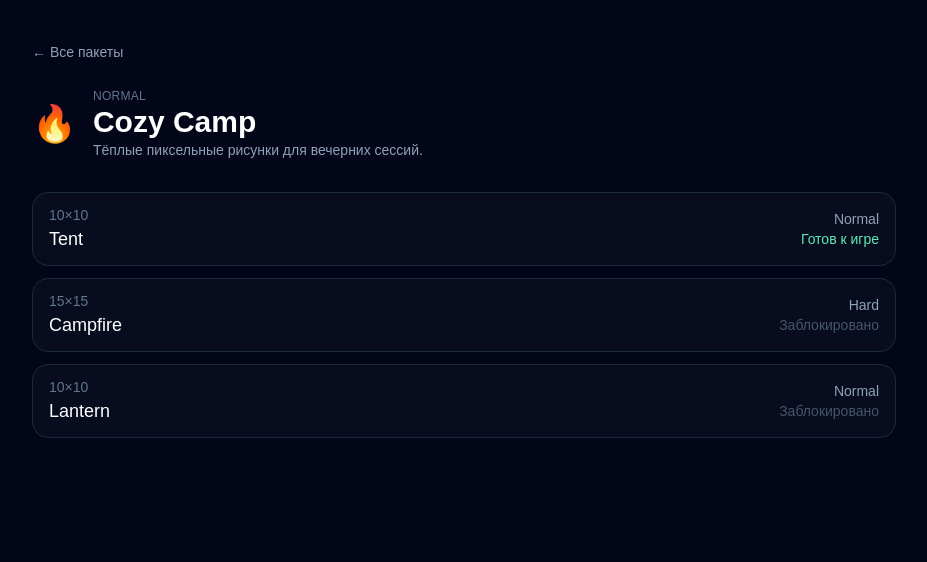
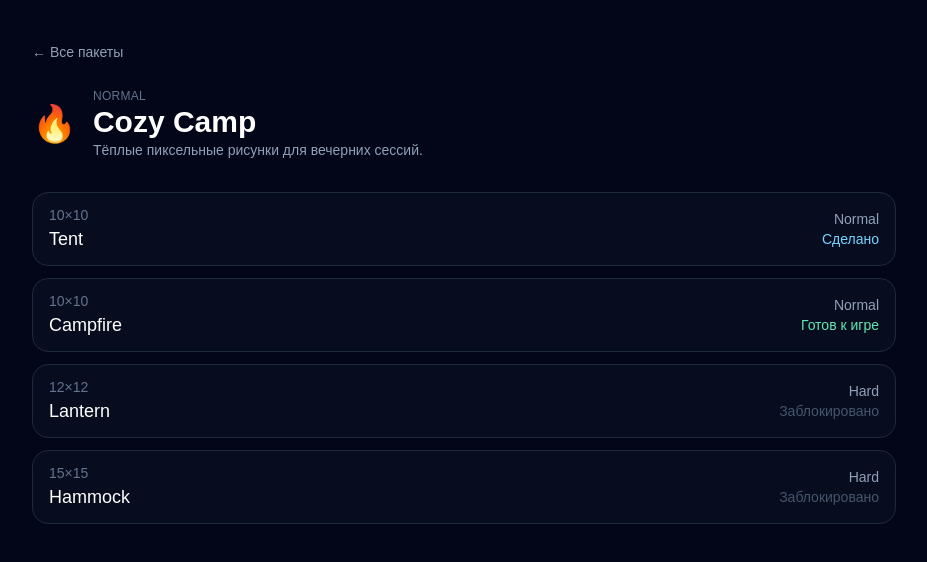
Before and after one commit to demiurge-m1/nonogram, a Next.js app in the folder web/: page /packs/cozy-camp in a window 1280 px wide. Shown: the top 562 px of the page, without its empty margins (176-1103 px from the left). Built offline with nearby package versions, Linux system fonts and the light colour scheme.

Commit message:
chore: expand mock content and api schemas

```diff
--- a/web/src/app/api/packs/[id]/route.ts
+++ b/web/src/app/api/packs/[id]/route.ts
@@ -1,10 +1,19 @@
 import { NextResponse } from 'next/server';
 import { mockPacks } from '@/data/mockPacks';
+import { sleep } from '@/utils/sleep';
 
 type Params = Promise<{ id: string }>;
 
-export async function GET(_: Request, { params }: { params: Params }) {
+export async function GET(request: Request, { params }: { params: Params }) {
   const { id } = await params;
+  const url = new URL(request.url);
+  const delay = Number(url.searchParams.get('delay') ?? 320);
+  await sleep(Number.isFinite(delay) ? delay : 320);
+
+  if (url.searchParams.get('fail') === '1') {
+    return NextResponse.json({ message: 'Pack temporarily unavailable' }, { status: 503, headers: { 'Retry-After': '8' } });
+  }
+
   const pack = mockPacks.find((item) => item.id === id);
 
   if (!pack) {
--- a/web/src/app/api/packs/route.ts
+++ b/web/src/app/api/packs/route.ts
@@ -1,7 +1,16 @@
 import { NextResponse } from 'next/server';
 import { mockPacks } from '@/data/mockPacks';
+import { sleep } from '@/utils/sleep';
 
-export function GET() {
+export async function GET(request: Request) {
+  const url = new URL(request.url);
+  const delay = Number(url.searchParams.get('delay') ?? 450);
+  await sleep(Number.isFinite(delay) ? delay : 450);
+
+  if (url.searchParams.get('fail') === '1') {
+    return NextResponse.json({ message: 'Service temporarily unavailable' }, { status: 503, headers: { 'Retry-After': '5' } });
+  }
+
   return NextResponse.json(
     mockPacks.map((pack) => ({
       id: pack.id,
--- a/web/src/app/api/puzzles/[id]/route.ts
+++ b/web/src/app/api/puzzles/[id]/route.ts
@@ -1,10 +1,19 @@
 import { NextResponse } from 'next/server';
 import { mockBoards } from '@/data/mockBoards';
+import { sleep } from '@/utils/sleep';
 
 type Params = Promise<{ id: string }>;
 
-export async function GET(_: Request, { params }: { params: Params }) {
+export async function GET(request: Request, { params }: { params: Params }) {
   const { id } = await params;
+  const url = new URL(request.url);
+  const delay = Number(url.searchParams.get('delay') ?? 380);
+  await sleep(Number.isFinite(delay) ? delay : 380);
+
+  if (url.searchParams.get('fail') === '1') {
+    return NextResponse.json({ message: 'Puzzle check failed' }, { status: 503, headers: { 'Retry-After': '10' } });
+  }
+
   const puzzle = mockBoards[id];
 
   if (!puzzle) {
--- a/web/src/data/mockBoards.ts
+++ b/web/src/data/mockBoards.ts
@@ -22,6 +22,39 @@ export const mockBoards: Record<string, PuzzleGrid> = {
       [1, 0, 0, 0, 1],
     ],
   },
+  's-2': {
+    id: 's-2',
+    name: 'Heart',
+    size: 5,
+    rows: [[1, 1], [5], [5], [3], [1]],
+    cols: [[2], [4], [4], [4], [2]],
+    solution: [
+      [0, 1, 0, 1, 0],
+      [1, 1, 1, 1, 1],
+      [1, 1, 1, 1, 1],
+      [0, 1, 1, 1, 0],
+      [0, 0, 1, 0, 0],
+    ],
+  },
+  's-3': {
+    id: 's-3',
+    name: 'Sprout',
+    size: 10,
+    rows: [[1], [3], [5], [7], [9], [1], [1], [1], [1], [1]],
+    cols: [[1], [2], [3], [4], [10], [4], [3], [2], [1], [0]],
+    solution: [
+      [0, 0, 0, 0, 1, 0, 0, 0, 0, 0],
+      [0, 0, 0, 1, 1, 1, 0, 0, 0, 0],
+      [0, 0, 1, 1, 1, 1, 1, 0, 0, 0],
+      [0, 1, 1, 1, 1, 1, 1, 1, 0, 0],
+      [1, 1, 1, 1, 1, 1, 1, 1, 1, 0],
+      [0, 0, 0, 0, 1, 0, 0, 0, 0, 0],
+      [0, 0, 0, 0, 1, 0, 0, 0, 0, 0],
+      [0, 0, 0, 0, 1, 0, 0, 0, 0, 0],
+      [0, 0, 0, 0, 1, 0, 0, 0, 0, 0],
+      [0, 0, 0, 0, 1, 0, 0, 0, 0, 0],
+    ],
+  },
   'c-1': {
     id: 'c-1',
     name: 'Tent',
@@ -41,4 +74,75 @@ export const mockBoards: Record<string, PuzzleGrid> = {
       [1, 1, 1, 1, 1, 1, 1, 1, 1, 1],
     ],
   },
+  'c-2': {
+    id: 'c-2',
+    name: 'Campfire',
+    size: 10,
+    rows: [[1, 1], [5], [7], [5], [3], [1, 1, 1], [2, 1, 3], [8], [2, 2], [4]],
+    cols: [[2], [1, 2], [3, 2], [5, 3], [7, 1], [5, 1, 1], [3, 3], [1, 3], [2], [2]],
+    solution: [
+      [0, 0, 0, 1, 0, 1, 0, 0, 0, 0],
+      [0, 0, 1, 1, 1, 1, 1, 0, 0, 0],
+      [0, 1, 1, 1, 1, 1, 1, 1, 0, 0],
+      [0, 0, 1, 1, 1, 1, 1, 0, 0, 0],
+      [0, 0, 0, 1, 1, 1, 0, 0, 0, 0],
+      [1, 0, 0, 0, 1, 0, 0, 0, 0, 1],
+      [1, 1, 0, 0, 1, 0, 0, 1, 1, 1],
+      [0, 1, 1, 1, 1, 1, 1, 1, 1, 0],
+      [0, 0, 1, 1, 0, 0, 1, 1, 0, 0],
+      [0, 0, 0, 1, 1, 1, 1, 0, 0, 0],
+    ],
+  },
+  'p-1': {
+    id: 'p-1',
+    name: 'Cat',
+    size: 10,
+    rows: [[1, 1], [3, 3], [1, 1, 1, 1], [4, 4], [1, 6, 1], [1, 1, 2, 1, 1], [8], [6], [4], [2]],
+    cols: [[5], [2, 1, 1], [7], [2, 3], [6], [6], [2, 3], [7], [2, 1, 1], [5]],
+    solution: [
+      [0, 1, 0, 0, 0, 0, 0, 0, 1, 0],
+      [1, 1, 1, 0, 0, 0, 0, 1, 1, 1],
+      [1, 0, 1, 0, 0, 0, 0, 1, 0, 1],
+      [1, 1, 1, 1, 0, 0, 1, 1, 1, 1],
+      [1, 0, 1, 1, 1, 1, 1, 1, 0, 1],
+      [1, 0, 1, 0, 1, 1, 0, 1, 0, 1],
+      [0, 1, 1, 1, 1, 1, 1, 1, 1, 0],
+      [0, 0, 1, 1, 1, 1, 1, 1, 0, 0],
+      [0, 0, 0, 1, 1, 1, 1, 0, 0, 0],
+      [0, 0, 0, 0, 1, 1, 0, 0, 0, 0],
+    ],
+  },
+  'd-1': {
+    id: 'd-1',
+    name: 'Star Burst',
+    size: 7,
+    rows: [[1, 1], [5], [7], [3], [3], [1, 1], [1, 1]],
+    cols: [[1], [2], [7], [4], [7], [2], [1]],
+    solution: [
+      [0, 0, 1, 0, 1, 0, 0],
+      [0, 1, 1, 1, 1, 1, 0],
+      [1, 1, 1, 1, 1, 1, 1],
+      [0, 0, 1, 1, 1, 0, 0],
+      [0, 0, 1, 1, 1, 0, 0],
+      [0, 0, 1, 0, 1, 0, 0],
+      [0, 0, 1, 0, 1, 0, 0],
+    ],
+  },
+  'm-1': {
+    id: 'm-1',
+    name: 'Orchid',
+    size: 15,
+    rows: [[1], [3], [5], [7], [9], [11], [13], [15], [13], [11], [9], [7], [5], [3], [1]],
+    cols: [[1], [3], [5], [7], [9], [11], [13], [15], [13], [11], [9], [7], [5], [3], [1]],
+    solution: Array.from({ length: 15 }, (_, row) => {
+      const center = 7;
+      const distance = Math.abs(center - row);
+      const width = center - distance;
+      const rowArr = Array(15).fill(0);
+      for (let col = center - width; col <= center + width; col++) {
+        rowArr[col] = 1;
+      }
+      return rowArr;
+    }),
+  },
 };
--- a/web/src/data/mockPacks.ts
+++ b/web/src/data/mockPacks.ts
@@ -25,9 +25,10 @@ export const mockPacks: Pack[] = [
     difficulty: 'Easy',
     badge: '🌱',
     puzzles: [
-      { id: 's-1', name: 'Smiley', size: '5×5', difficulty: 'Easy', status: 'available' },
-      { id: 's-2', name: 'Heart', size: '5×5', difficulty: 'Easy', status: 'locked' },
-      { id: 's-3', name: 'Tree', size: '10×10', difficulty: 'Normal', status: 'locked' },
+      { id: 's-1', name: 'Smiley', size: '5×5', difficulty: 'Easy', status: 'completed' },
+      { id: 's-2', name: 'Heart', size: '5×5', difficulty: 'Easy', status: 'available' },
+      { id: 's-3', name: 'Sprout', size: '10×10', difficulty: 'Normal', status: 'available' },
+      { id: 's-4', name: 'Wave', size: '10×10', difficulty: 'Normal', status: 'locked' },
     ],
   },
   {
@@ -37,9 +38,10 @@ export const mockPacks: Pack[] = [
     difficulty: 'Normal',
     badge: '🔥',
     puzzles: [
-      { id: 'c-1', name: 'Tent', size: '10×10', difficulty: 'Normal', status: 'available' },
-      { id: 'c-2', name: 'Campfire', size: '15×15', difficulty: 'Hard', status: 'locked' },
-      { id: 'c-3', name: 'Lantern', size: '10×10', difficulty: 'Normal', status: 'locked' },
+      { id: 'c-1', name: 'Tent', size: '10×10', difficulty: 'Normal', status: 'completed' },
+      { id: 'c-2', name: 'Campfire', size: '10×10', difficulty: 'Normal', status: 'available' },
+      { id: 'c-3', name: 'Lantern', size: '12×12', difficulty: 'Hard', status: 'locked' },
+      { id: 'c-4', name: 'Hammock', size: '15×15', difficulty: 'Hard', status: 'locked' },
     ],
   },
   {
@@ -49,9 +51,32 @@ export const mockPacks: Pack[] = [
     difficulty: 'Hard',
     badge: '✨',
     puzzles: [
-      { id: 'm-1', name: 'Orchid', size: '15×15', difficulty: 'Hard', status: 'locked' },
+      { id: 'm-1', name: 'Orchid', size: '15×15', difficulty: 'Hard', status: 'available' },
       { id: 'm-2', name: 'Origami', size: '15×15', difficulty: 'Expert', status: 'locked' },
       { id: 'm-3', name: 'Koi', size: '15×15', difficulty: 'Expert', status: 'locked' },
     ],
   },
+  {
+    id: 'pixel-pets',
+    title: 'Pixel Pets',
+    description: 'Котики, лисы и другие звери в чёрно-белых пикселях.',
+    difficulty: 'Normal',
+    badge: '🐾',
+    puzzles: [
+      { id: 'p-1', name: 'Cat', size: '10×10', difficulty: 'Normal', status: 'available' },
+      { id: 'p-2', name: 'Fox', size: '15×15', difficulty: 'Hard', status: 'locked' },
+      { id: 'p-3', name: 'Whale', size: '15×15', difficulty: 'Hard', status: 'locked' },
+    ],
+  },
+  {
+    id: 'daily-breeze',
+    title: 'Daily Breeze',
+    description: 'Мини-пазлы для ежедневной разминки и наград.',
+    difficulty: 'Easy',
+    badge: '🌀',
+    puzzles: [
+      { id: 'd-1', name: 'Star Burst', size: '7×7', difficulty: 'Easy', status: 'available' },
+      { id: 'd-2', name: 'Sunrise', size: '10×10', difficulty: 'Normal', status: 'locked' },
+    ],
+  },
 ];
--- /dev/null
+++ b/web/src/utils/sleep.ts
@@ -0,0 +1 @@
+export const sleep = (ms: number) => new Promise((resolve) => setTimeout(resolve, ms));
```
Also changed, not shown: 1 other file (tests, documents, lock files or other folders).
